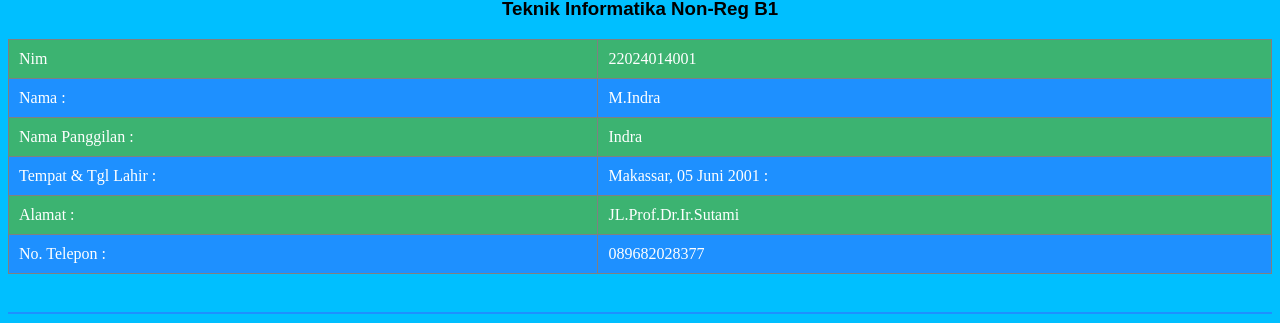
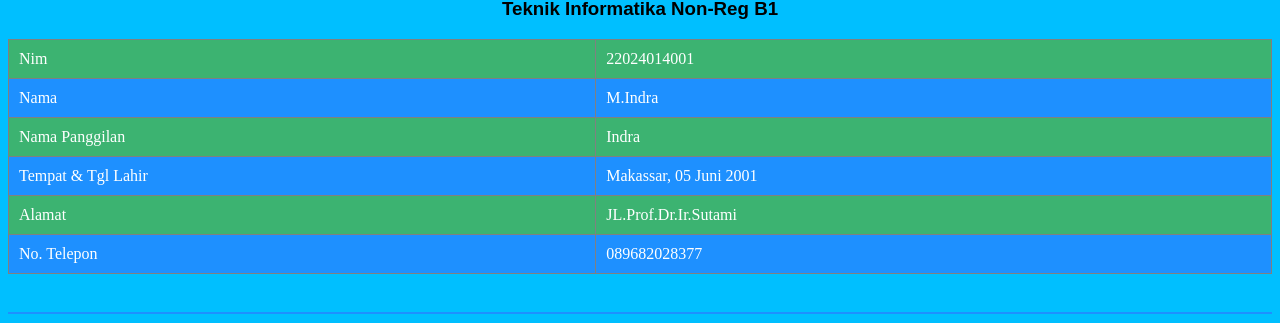
Before and after one commit to Mindraalfhazy/PEMROGRAMAN_WEB, a plain HTML site: page index.html in a window 1280 px wide. Shown: the part 228-551 px from the top of the page. Drawn offline with Linux system fonts and the light colour scheme.

Commit message:
Update index.html

```diff
--- a/index.html
+++ b/index.html
@@ -21,23 +21,23 @@
             <td>22024014001</td>
         </tr>
         <tr>
-            <td>Nama :</td>
+            <td>Nama</td>
             <td>M.Indra</td>
         </tr>
         <tr>
-            <td>Nama Panggilan :</td>
+            <td>Nama Panggilan</td>
             <td>Indra</td>
         </tr>
         <tr>
-            <td>Tempat & Tgl Lahir :</td>
-            <td>Makassar, 05 Juni 2001 :</td>
+            <td>Tempat & Tgl Lahir</td>
+            <td>Makassar, 05 Juni 2001</td>
         </tr>
         <tr>
-            <td>Alamat :</td>
+            <td>Alamat</td>
             <td>JL.Prof.Dr.Ir.Sutami</td>
         </tr>
         <tr>
-            <td>No. Telepon :</td>
+            <td>No. Telepon</td>
             <td>089682028377</td>
         </tr>
     </table>
```
